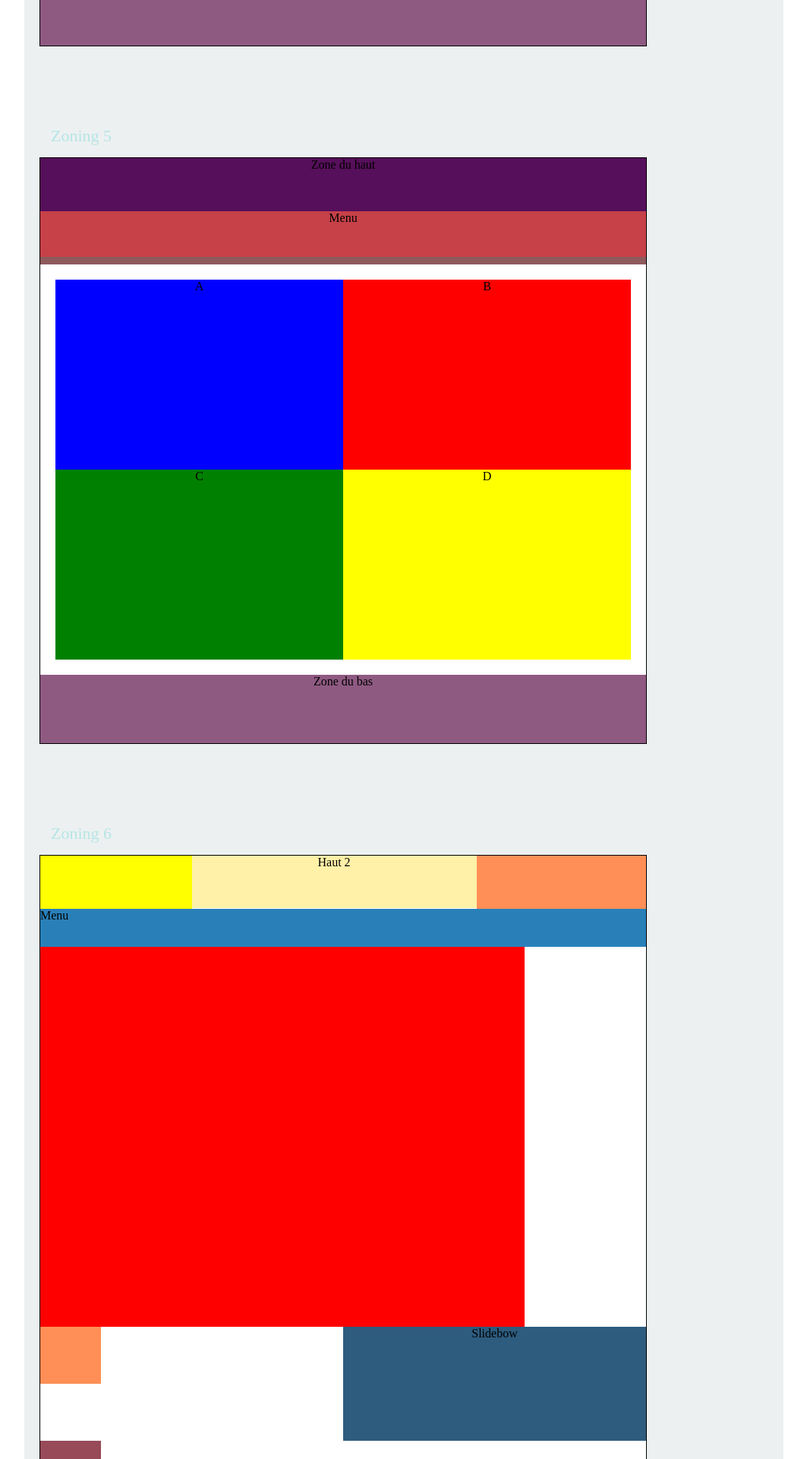
After one commit to alvesamour/WebForce3, a PHP site: page /06_zoning.html in a window 1280 px wide. The commit adds this page. Shown: the part 3360-5280 px from the top of the page at 76% size, without its empty margins (108-1171 px from the left). Run offline with PHP 8.4, Linux system fonts and the light colour scheme.

Commit message:
cours 25/07/2017

```diff
--- /dev/null
+++ b/cours html_css/06_zoning.html
@@ -0,0 +1,175 @@
+<!DOCTYPE html>
+<html lang="fr">
+    <head><!-- En-tête du document -->
+        <meta charset="UTF-8">
+        <meta name="description" content="Le zoning en HTML/CSS"> <!-- Les moteurs de recherches s'en servent pour les recherches -->
+        <meta http-equiv="X-UA-Compatible" content="ie=edge">
+        <title>Le zoning</title>
+        <link href="https://fonts.googleapis.com/css?family=Gloria+Hallelujah|Lemonada|Old+Standard+TT" rel="stylesheet">
+        <link rel="stylesheet" href="font-awesome/css/font-awesome.min.css">
+        <link rel="stylesheet" href="css/style.css">
+    </head>
+
+    <body><!-- Corps du document -->
+        <header>
+            <!-- Zone du haut, ex : bannière, logo, slogan -->
+            <h1>Mon premier site en HTML/CSS</h1>
+        </header>
+        <nav>
+            <!-- Zone du menu, les liens pour naviguer sur le site -->
+        </nav>
+        <main>
+            <h2>Zoning</h2>
+            <section>
+            <h3>Zoning 1</h3>
+                <div id="zoning1">
+                    <header>
+                        <p>Zone du haut</p>
+                    </header>
+                    <aside>
+                        <p>Zone de gauche</p>
+                    </aside>
+                    <section>
+                        <p>Zone de droite</p>
+                    </section>
+                    <div class="clear"></div>
+                </div>
+            </section>
+            <section>
+            <h3>Zoning 2</h3>
+                <div id="zoning2">
+                    <header>
+                        <p>Zone du haut</p>
+                    </header>
+                    <aside>
+                        <p>Zone de gauche</p>
+                    </aside>
+                    <section>
+                        <p>Zone du milieu</p>
+                    </section>
+                    <aside>
+                        <p>Zone de droite</p>
+                    </aside>
+                    <div class="clear"></div>
+                </div>
+            </section>
+            <section>
+            <h3>Zoning 3</h3>
+                <div id="zoning3">
+                    <aside>
+                        <p>Zone de gauche</p>
+                    </aside>
+                    <section>
+                        <p>Zone de droite</p>
+                    </section>
+                    <div class="clear"></div>
+                    <footer>
+                        <p>Zone du bas</p>
+                    </footer>
+                    <div class="clear"></div>
+                </div>
+            </section>
+            <section>
+            <h3>Zoning 4</h3>
+                <div id="zoning4">
+                    <header>
+                        <p>Zone du haut</p>
+                    </header>
+                    <nav>
+                        <p>Menu</p>
+                    </nav>
+                    <section>
+                        <p>Milieu</p>
+                    </section>
+                    <div class="clear"></div>
+                    <footer>
+                        <p>Zone du bas</p>
+                    </footer>
+                    <div class="clear"></div>
+                </div>
+            </section>
+            <section>
+            <h3>Zoning 5</h3>
+                <div id="zoning5">
+                    <header>
+                        <p>Zone du haut</p>
+                    </header>
+                    <nav>
+                        <p>Menu</p>
+                    </nav>
+                    <section>
+                        <div class="c1">A</div>
+                        <div class="c2">B</div>
+                        <div class="c3">C</div>
+                        <div class="c4">D</div>
+                    </section>
+                    <div class="clear"></div>
+                    <footer>
+                        <p>Zone du bas</p>
+                    </footer>
+                </div>
+            </section>
+            <section>
+            <h3>Zoning 6</h3>
+                <div id="zoning6">
+                    <header>
+                        <div class="a"></div>
+                        <div class="b">Haut 2</div>
+                        <div class="c"></div>
+                        <div class="clear"></div>
+                    </header>
+                    <nav>
+                        <p>Menu</p>
+                    </nav>
+                    <aside>
+                        <p></p>
+                    </aside>
+                    <section>
+                        <div class="d"></div>
+                        <div class="e"></div>
+                        <div class="clear"></div>
+                    </section>
+                    <section class="jaune">
+                        <p>Slidebow</p>
+                        <div class="clear"></div>
+                    </section>
+                    <section>
+                        <div class="f"></div>
+                        <div class="g"></div>
+                        <div class="h"></div>
+                        <div class="i"></div>
+                        <div class="clear"></div>
+                    </section>
+                    <footer class="clear">
+                        <p>Zone du bas</p>
+                    </footer>
+                </div>
+            </section>
+        </main>
+        <footer>
+            <!-- Zone du bas, ex : liens administratifs, mentions légales, plan du site, CGU, CGV, contact, copyright -->
+        </footer>
+    </body>
+
+
+
+
+
+
+
+
+
+
+
+
+
+
+
+
+
+
+
+
+
+
+</html>
--- a/cours html_css/css/style.css
+++ b/cours html_css/css/style.css
@@ -271,14 +271,243 @@ button:hover{
 .flex{
 	display: flex;
 	/*justify-content: space-between;*/
-	justify-content: space-around;
+	/*justify-content: space-around;*/
+	/*flex-direction: row-reverse;*/
+	flex-direction: column-reverse;
 }
 .flex div{
 	width: 150px;
 	height: 150px;
 	background: darkblue;
+	text-align: center;
+	font-size: 50px;
+	color: white;
 }
 /********************FIN PAGE POSITION******************************/
+
+/********************DEBUT PAGE ZONING******************************/
+#zoning1{
+	background: #ffd6d6;
+	width: 800px;
+}
+#zoning1 header{
+	background: #fca7a7;
+	height: 70px;
+}
+#zoning1 aside{
+background: #18587a;
+width: 20%;
+height: 500px;
+float: left;
+}
+#zoning1 section{
+background: #fc624d;
+width: 80%;
+height: 500px;
+float: left;
+margin: 0;
+padding: 0;
+}
+
+#zoning2{
+	background: #8025D7;
+	width: 800px;
+}
+#zoning2 header{
+	background: #560F5A;
+	height: 70px;
+}
+#zoning2 aside{
+	background: #5A0F13;
+	width: 15%;
+	height: 500px;
+	float: left;
+}
+#zoning2 section{
+	background: #5C2D30;
+	width: 70%;
+	height: 500px;
+	float: left;
+	margin: 0;
+	padding: 0;
+}
+
+#zoning3 section{
+	background: #5C2D30;
+	width: 45%;
+	height: 500px;
+	float: left;
+	margin: 0;
+	padding: 0;
+}
+#zoning3 aside{
+	background: red;
+	width: 43%;
+	height: 500px;
+	float: left;
+}
+#zoning3 footer{
+	background: #560F5A;
+	height: 90px;
+	width: 845px;
+}
+
+#zoning4{
+	background: #fff;
+	width: 800px;
+	border: 1px solid black;
+}
+#zoning4 header{
+	background: #560F5A;
+	height: 70px;
+	text-align: center;
+}
+#zoning4 nav{
+	background: #C64148;
+	height: 70px;
+	border-bottom: 10px solid #8F5A5D;
+	text-align: center;
+}
+#zoning4 section{
+	background: #8F5A5D;
+	height: 500px;
+	margin: 20px;
+	text-align: center;
+	padding: 0;
+}
+#zoning4 footer{
+	background: #8F5A82;
+	height: 90px;
+	width: 798px;
+	text-align: center;
+}
+
+#zoning5{
+	background: #fff;
+	width: 800px;
+	border: 1px solid black;
+}
+#zoning5 header{
+	background: #560F5A;
+	height: 70px;
+	text-align: center;
+}
+#zoning5 nav{
+	background: #C64148;
+	height: 70px;
+	border-bottom: 10px solid #8F5A5D;
+	text-align: center;
+}
+#zoning5 section{
+	background: white;
+	height: 500px;
+	margin: 20px;
+	text-align: center;
+	padding: 0;
+}
+.c1{
+  float:left;
+  width: 50%;
+  height:50%;
+  background-color: blue;
+}
+.c2{
+  float: right;
+  width: 50%;
+  height:50%;
+  background-color: red;
+}
+.c3{
+  float: left;
+  width: 50%;
+  height:50%;
+  background-color: green;
+}
+.c4{
+float: right;
+width: 50%;
+height: 50%;
+background-color: yellow;
+}
+#zoning5 footer{
+	background: #8F5A82;
+	height: 90px;
+	width: 798px;
+	text-align: center;
+}
+#zoning6{
+	background: #fff;
+	width: 800px;
+	border: 1px solid black;
+}
+#zoning6 header{
+	background: white;
+	height: 70px;
+	text-align: center;
+}
+.a{
+	float: left;
+	width: 25%;
+	height: 100%;
+	background-color: yellow;
+}
+.b{
+	float: left;
+	width: 47%;
+	height: 98%;
+	background-color: #FFF1A8;
+}
+.c{
+	float: right;
+	width: 28%;
+	height: 100%;
+	background-color: #FF8F56;
+}
+}
+#zoning6 nav{
+	background: #C64148;
+	height: 70px;
+	text-align: center;
+}
+#zoning6 aside{
+	float: left;
+	background: red;
+	width: 80%;
+	height: 500px;
+}
+#zoning6 section{
+	height: 150px;
+	margin: 0;
+	text-align: center;
+	padding: 0;
+	width: 50%;
+	float: left;
+}
+.e{
+	float: left;
+	width: 20%;
+	height: 50%;
+	background-color: #FF8F56;
+}
+.f{
+	float: left;
+	width: 20%;
+	height: 50%;
+	background-color: #984A59;
+}
+.jaune{
+	width: 20%;
+	height: 50%;
+	background-color: #2D5C7F;
+	float: left;
+}
+#zoning6 footer{
+	background: #8F5A82;
+	height: 90px;
+	width: 798px;
+	text-align: center;
+}
+/********************FIN PAGE ZONING******************************/
 
 
 
```
Also changed, not shown: cours html_css/05_position.html (+4 -4 lines).
